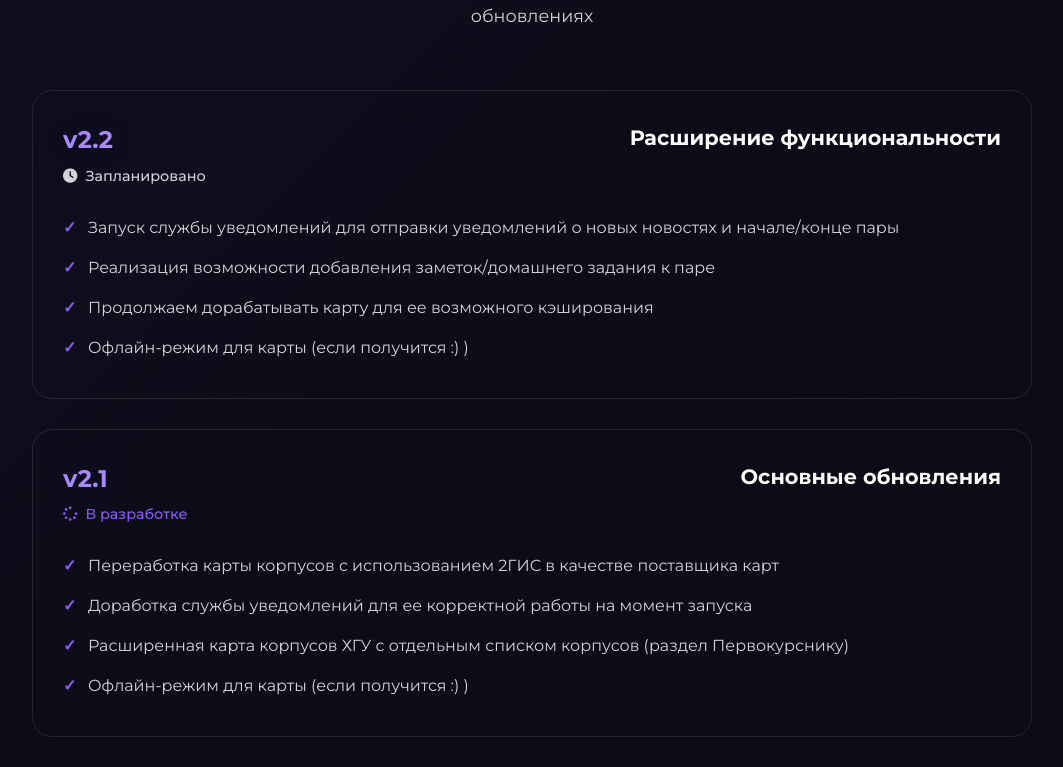
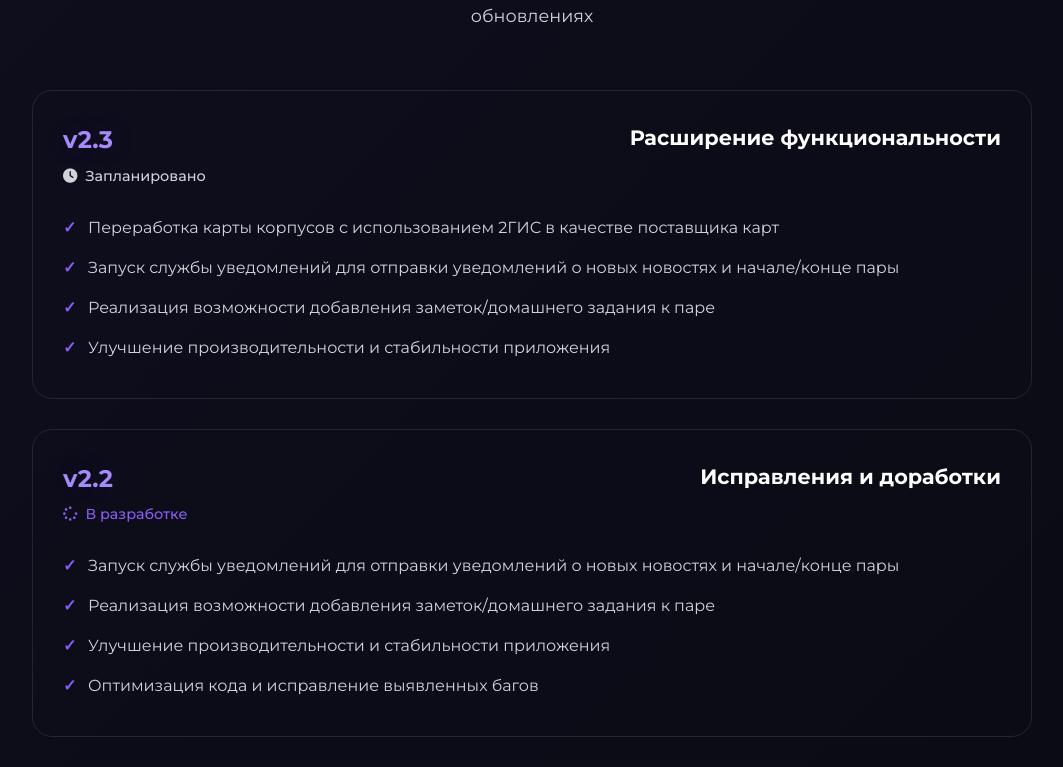
Before and after one commit to PRO100BYTE/MyKHSU-site, a React (Create React App) app: page /roadmap in a window 1280 px wide. Shown: the part 505-1272 px from the top of the page, without its empty margins (108-1171 px from the left). Built offline with nearby package versions, Linux system fonts and the light colour scheme.

Commit message:
Update roadmap

```diff
--- a/src/pages/Roadmap/Roadmap.js
+++ b/src/pages/Roadmap/Roadmap.js
@@ -19,22 +19,32 @@ const Roadmap = () => {
 
   const roadmapData = [
     {
-      version: "v2.2",
+      version: "v2.3",
       title: "Расширение функциональности",
       status: "planned",
       items: [
+        "Переработка карты корпусов с использованием 2ГИС в качестве поставщика карт",
         "Запуск службы уведомлений для отправки уведомлений о новых новостях и начале/конце пары",
         "Реализация возможности добавления заметок/домашнего задания к паре",
-        "Продолжаем дорабатывать карту для ее возможного кэширования",
-        "Офлайн-режим для карты (если получится :) )"
+        "Улучшение производительности и стабильности приложения"
+      ]
+    },
+    {
+      version: "v2.2",
+      title: "Исправления и доработки",
+      status: "in-progress",
+      items: [
+        "Запуск службы уведомлений для отправки уведомлений о новых новостях и начале/конце пары",
+        "Реализация возможности добавления заметок/домашнего задания к паре",
+        "Улучшение производительности и стабильности приложения",
+        "Оптимизация кода и исправление выявленных багов"
       ]
     },
     {
       version: "v2.1",
       title: "Основные обновления",
-      status: "in-progress",
+      status: "completed",
       items: [
-        "Переработка карты корпусов с использованием 2ГИС в качестве поставщика карт",
         "Доработка службы уведомлений для ее корректной работы на момент запуска",
         "Расширенная карта корпусов ХГУ с отдельным списком корпусов (раздел Первокурснику)",
         "Офлайн-режим для карты (если получится :) )"
```
